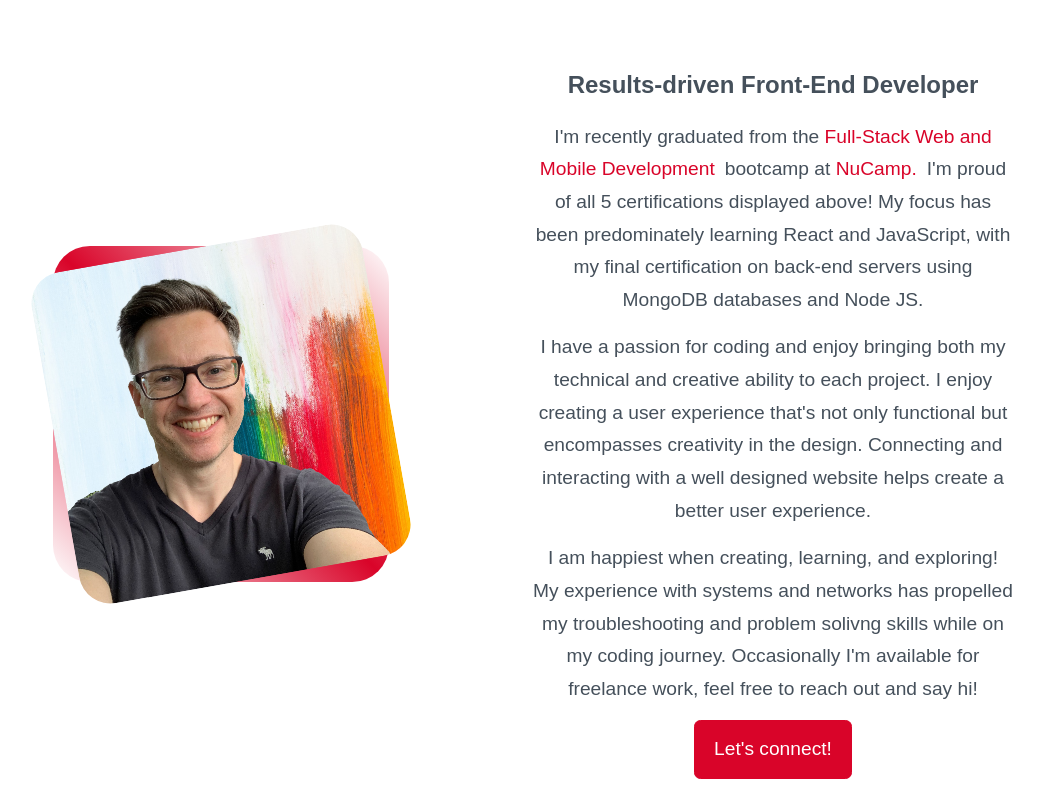
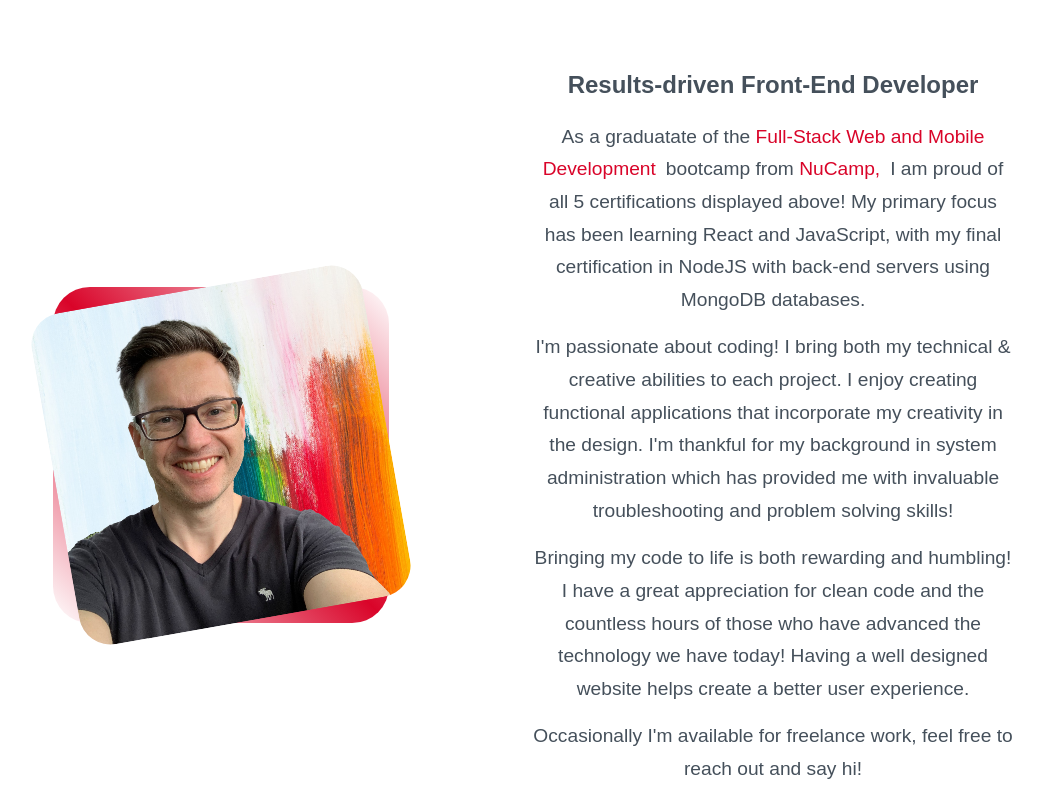
Before and after one commit to remarshal/marshal-rocks-react, a React (Create React App) app: page / in a window 1280 px wide. Shown: the part 1312-2100 px from the top of the page, without its empty margins (107-1150 px from the left). Built offline with nearby package versions, Linux system fonts and the light colour scheme; a web font is replaced by a local one.

Commit message:
second wording update

```diff
--- a/src/Components/About.jsx
+++ b/src/Components/About.jsx
@@ -38,9 +38,10 @@ const About = () => {
                 </div>
                 <div className="about--content">
                     <h4>Results-driven Front-End Developer</h4>
-                    <p>I'm recently graduated from the <a href='https://nucamp.co' target='_blank'>Full-Stack Web and Mobile Development</a>bootcamp at <a href='https://nucamp.co' target='_blank'>NuCamp.</a>I'm proud of all 5 certifications displayed above!  My focus has been predominately learning React and JavaScript, with my final certification on back-end servers using MongoDB databases and Node JS.</p>
-                    <p>I have a passion for coding and enjoy bringing both my technical and creative ability to each project. I enjoy creating a user experience that's not only functional but encompasses creativity in the design. Connecting and interacting with a well designed website helps create a better user experience.</p>
-                    <p>I am happiest when creating, learning, and exploring! My experience with systems and networks has propelled my troubleshooting and problem solivng skills while on my coding journey.  Occasionally I'm available for freelance work, feel free to reach out and say hi!</p>
+                    <p>As a graduatate of the <a href='https://nucamp.co' target='_blank'>Full-Stack Web and Mobile Development</a>bootcamp from <a href='https://nucamp.co' target='_blank'>NuCamp,</a>I am proud of all 5 certifications displayed above!  My primary focus has been learning React and JavaScript, with my final certification in NodeJS with back-end servers using MongoDB databases.</p>
+                    <p>I'm passionate about coding!  I bring both my technical & creative abilities to each project. I enjoy creating functional applications that incorporate my creativity in the design. I'm thankful for my background in system administration which has provided me with invaluable troubleshooting and problem solving skills!</p>
+                    <p>Bringing my code to life is both rewarding and humbling!  I have a great appreciation for clean code and the countless hours of those who have advanced the technology we have today!  Having a well designed website helps create a better user experience.</p>
+                    <p>Occasionally I'm available for freelance work, feel free to reach out and say hi!</p>
                     <a href='#contact' className='btn btn-primary'>Let's connect!</a>
                 </div>
             </div>
```
